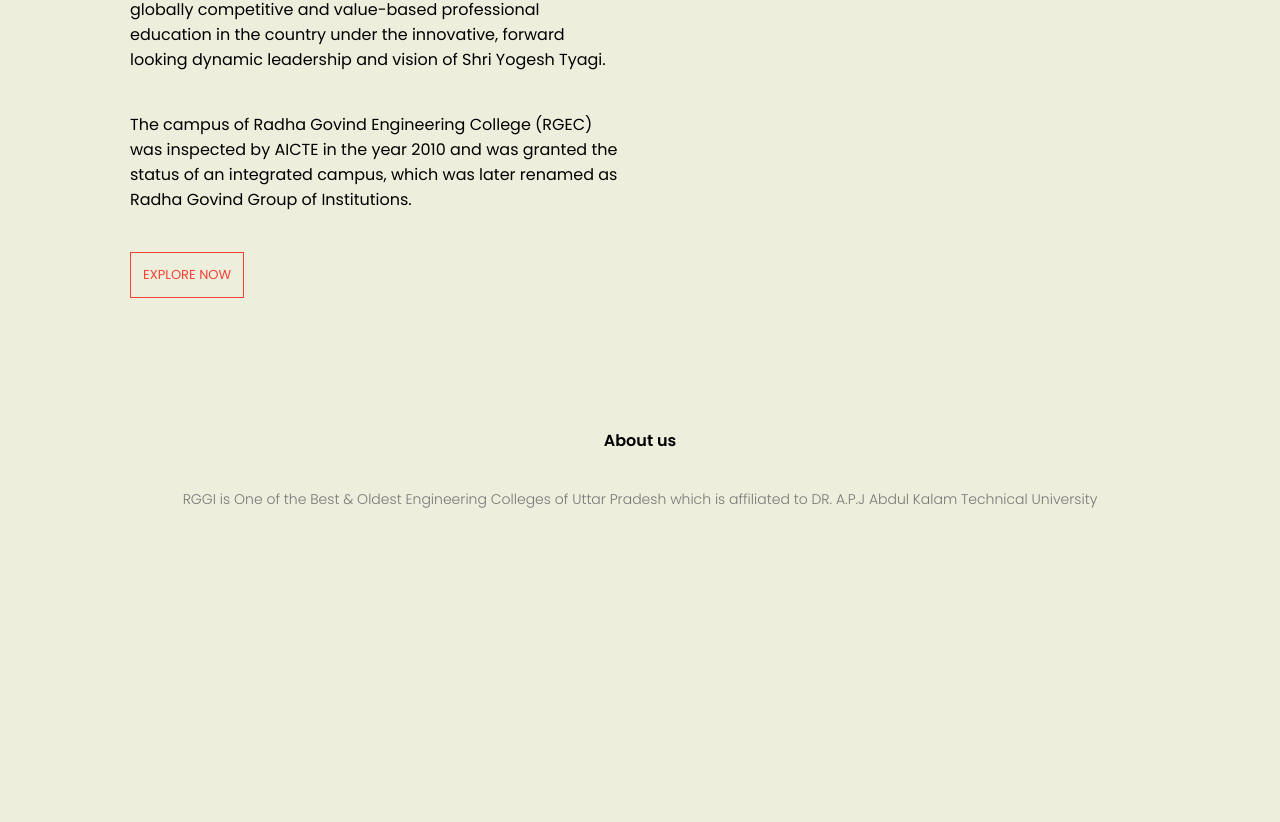
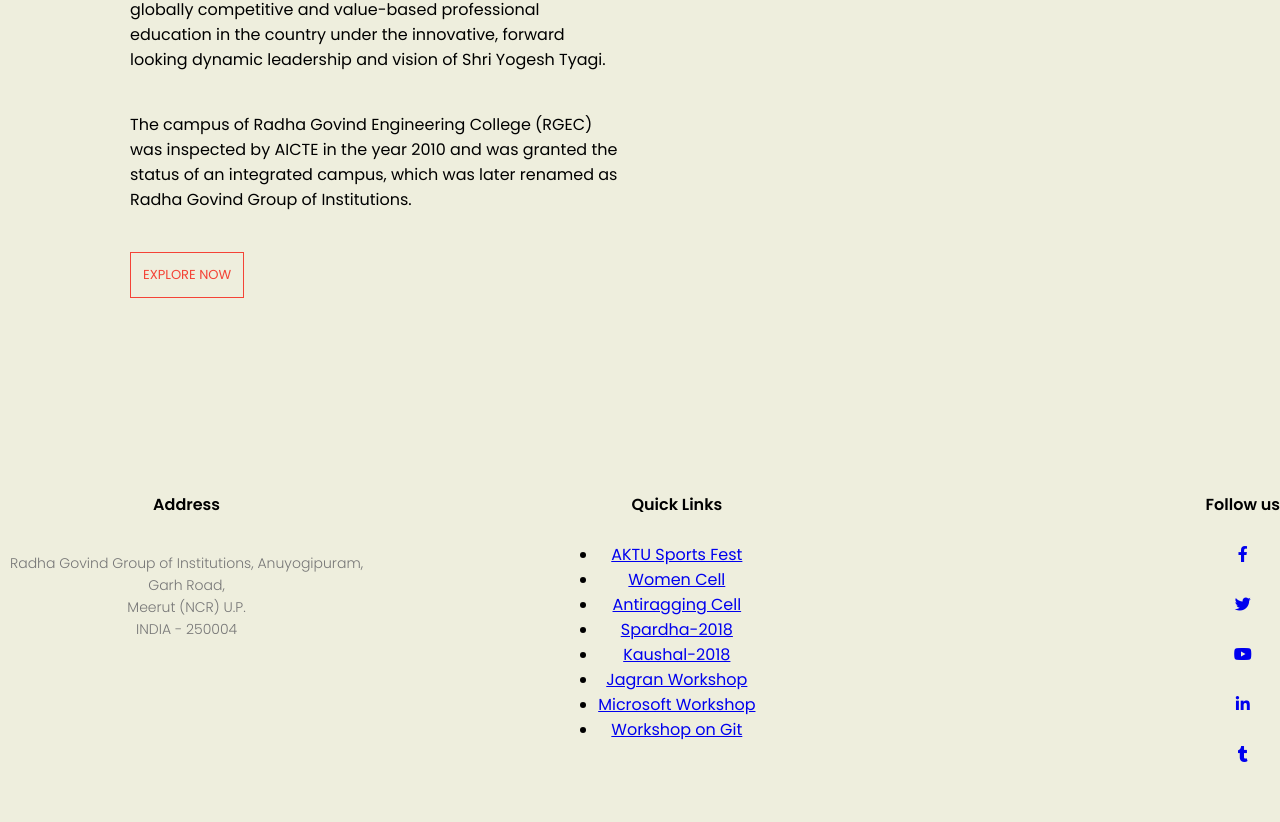
Before and after one commit to Pankhuri2110/The-college-project, a plain HTML site: page about.html in a window 1280 px wide. Shown: the part 1054-1876 px from the top of the page. Before the commit the page ends 1604 px from the top, so only its background shows below. Drawn offline with Linux system fonts and the light colour scheme.

Commit message:
Update about.html

```diff
--- a/about.html
+++ b/about.html
@@ -9,6 +9,8 @@
         <link rel="preconnect" href="https://fonts.gstatic.com" crossorigin>
         <link href="https://fonts.googleapis.com/css2?family=Poppins:wght@100;200;300;400;600;700&display=swap" rel="stylesheet">
         <link rel="stylesheet" href="https://stackpath.bootstrapcdn.com/font-awesome/4.7.0/css/font-awesome.min.css">
+        <link rel="stylesheet" href="https://cdnjs.cloudflare.com/ajax/libs/font-awesome/6.2.0/css/all.min.css">
+
     </head>
     <body>
         <section class="sub-header sub-header-image-1">
@@ -20,7 +22,6 @@
                         <li><a href="index.html">HOME</a></li>
                         <li><a href="about.html">ABOUT</a></li>
                         <li><a href="course.html">COURSES</a></li>
-                        <li><a href="blog.html">BLOG</a></li>
                         <li><a href="contact.html">CONTACT</a></li>
                     </ul>
                 </div>
@@ -69,15 +70,55 @@
 
 
 
-<!-- ------- Footer -------  -->
+ <!-- ------- Footer ------- -->
 
-<section class="footer">
-    <h4>About us</h4>
-    <p>
-        RGGI is One of the Best & Oldest Engineering Colleges of Uttar Pradesh which is affiliated to
-        DR. A.P.J Abdul Kalam Technical University
-    </p>
-</section>
+
+ <footer class="footer">
+    <div class="container">
+        <div class="row">
+            <div class="footer-col">
+                <h4>Address</h4>
+                <p class="add-text">
+                    Radha Govind Group of Institutions, Anuyogipuram,<br>
+                    Garh Road,<br>
+                    Meerut (NCR) U.P.<br>
+                    INDIA - 250004
+                </p>
+            </div>
+
+            <div class="footer-col">
+                <h4>Quick Links</h4>
+                <ul class="footer-ul">
+                    <li><a href="http://events.rggi.edu.in/zonal-level-sports-fest/">AKTU Sports Fest</a></li>
+                    <li><a href="https://www.rggi.edu.in/index.php/women-cell">Women Cell</a></li>
+                    <li><a href="https://www.rggi.edu.in/index.php/antiragging-cell">Antiragging Cell</a></li>
+                    <li><a href="http://events.rggi.edu.in/spardha-2018/">Spardha-2018</a></li>
+                    <li><a href="http://events.rggi.edu.in/kaushal-2018-intra-college-project-competition/">Kaushal-2018</a></li>
+                    <li><a href="http://events.rggi.edu.in/dainik-jagran-workshop/">Jagran Workshop</a></li>
+                    <li><a href="http://events.rggi.edu.in/two-days-work-shop-by-microsoft/">Microsoft Workshop</a></li>
+                    <li><a href="http://events.rggi.edu.in/workshop-on-git/">Workshop on Git</a></li>
+                </ul>
+
+            </div>
+            <div class="footer-col">
+
+            </div>
+
+            <div class="footer-col">
+                <h4>Follow us</h4>
+                <div class = "social-links">
+                    <a href="https://www.facebook.com/rggi5"> <i class = "fab fa-facebook-f"></i></a><br><br>
+                    <a href="https://twitter.com/webrggi"> <i class = "fab fa-twitter"></i></a><br><br>
+                    <a href="https://www.youtube.com/channel/UC_7tVdRKfIKGy7-GgOGu5ow"> <i class = "fab fa-youtube"></i></a><br><br>
+                    <a href="https://www.linkedin.com/in/radha-govind-group-of-institutions-a07271ab/"> <i class = "fab fa-linkedin-in"></i></a><br><br>
+                    <a href="https://webrggi-blog.tumblr.com/"> <i class = "fab fa-tumblr"></i></a><br><br>
+                </div>
+            </div>
+        </div>
+    </div>
+
+
+</footer>
 
 
 
```
